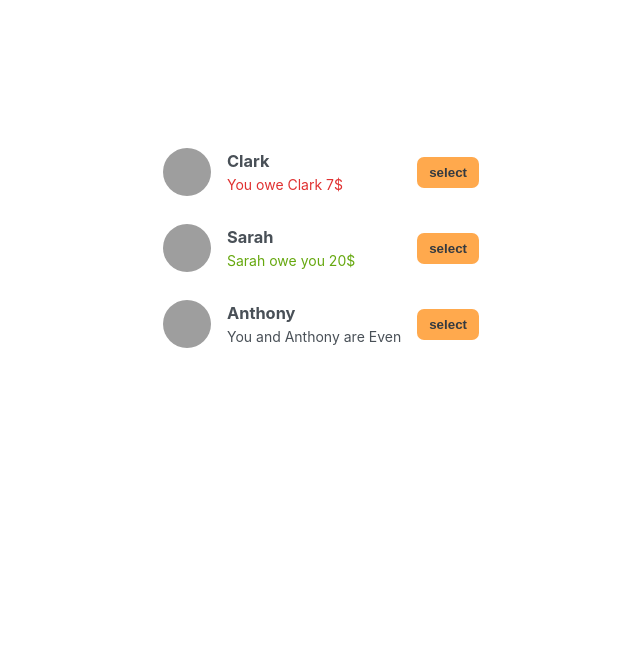
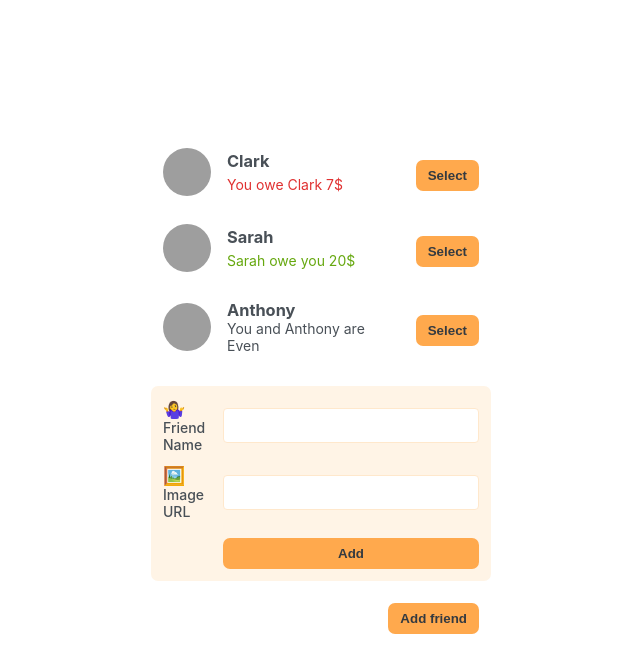
Before and after one commit to vimal573/React-Eat-n-split, a React (Create React App) app: page / in a window 1280 px wide. Shown: the top 672 px of the page, without its empty margins (79-719 px from the left). Built offline with nearby package versions, Linux system fonts and the light colour scheme; grey boxes are pictures that could not be loaded.

Commit message:
FormAdd friend component added

```diff
--- a/src/App.js
+++ b/src/App.js
@@ -24,6 +24,8 @@
     <div className="app">
       <div className="sidebar">
         <FriendsList />
+        <FormAddFriend />
+        <Button>Add friend</Button>
       </div>
     </div>
   );
@@ -59,7 +61,27 @@
       )}
       {friend.balance === 0 && <p>You and {friend.name} are Even</p>}
 
-      <button className="button">select</button>
+      <Button>Select</Button>
     </li>
   );
 }
+
+function Button({ children }) {
+  return <button className="button">{children}</button>;
+}
+
+function FormAddFriend() {
+  return (
+    <from className="form">
+      <div className="form-add-friend">
+        <label>🤷‍♀️ Friend Name</label>
+        <input type="text" />
+
+        <label>🖼️ Image URL</label>
+        <input type="text" />
+
+        <Button>Add</Button>
+      </div>
+    </from>
+  );
+}
--- a/src/index.css
+++ b/src/index.css
@@ -107,31 +107,30 @@
   color: #e03131;
 }
 
-form {
-  font-size: 1.6rem;
+.form-add-friend {
+  font-size: 1.4rem;
   display: grid;
   align-items: center;
   gap: 1.2rem;
 
   background-color: var(--color-lightest);
   border-radius: 7px;
-}
 
-.form-add-friend {
   grid-template-columns: 1fr 1.5fr;
   margin-bottom: 1.6rem;
   padding: 1.2rem;
 }
+
 .form-split-bill {
   grid-template-columns: 1fr 12rem;
   padding: 3.2rem 4rem;
 }
 
-label {
+.form-add-friend label {
   font-weight: 500;
 }
 
-label::first-letter {
+.form-add-friend label::first-letter {
   display: inline-block;
   margin-right: 4px;
   font-size: 1.8rem;
@@ -155,12 +154,12 @@
   border: 1px solid var(--color-dark);
 }
 
-form .button {
+.button {
   margin-top: 0.6rem;
   grid-column: 2;
 }
 
-form h2 {
+.form-add-friend h2 {
   grid-column: 1 / -1;
   font-size: 2.2rem;
   text-transform: uppercase;
```
